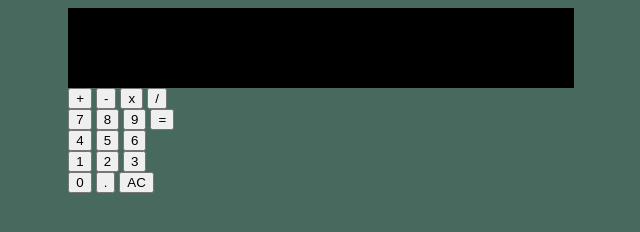
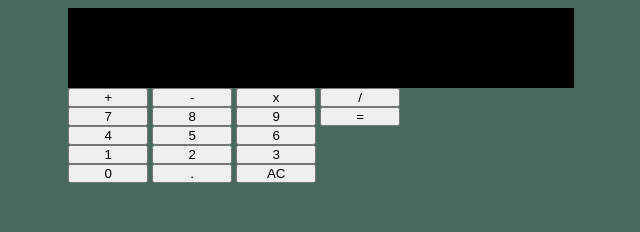
Before and after one commit to Kewtiecat/exo_js, a plain HTML site: page index.html in a window 1280 px wide. Shown: the whole page, without its empty margins (319-959 px from the left). Drawn offline with Linux system fonts and the light colour scheme.

Commit message:
mise en forme

```diff
--- a/css/index.css
+++ b/css/index.css
@@ -16,3 +16,10 @@ body
     width: 100%;
     border: none;
 }
+
+.nmbr
+{
+    margin: 0;
+    padding: 0;
+    width: 5rem;
+}
--- a/index.html
+++ b/index.html
@@ -13,27 +13,27 @@
             <button class="result">0</button>
         </div>
 
-        <div class="ope__btn">
-            <button class="ope">+</button>
-            <button class="ope">-</button>
-            <button class="ope">x</button>
-            <button class="ope">/</button>
+        <div class="btn ope__btn">
+            <button class="nmbr ope">+</button>
+            <button class="nmbr ope">-</button>
+            <button class="nmbr ope">x</button>
+            <button class="nmbr ope">/</button>
         </div>
 
-        <div class="line1__btn">
+        <div class="btn line1__btn">
             <button class="nmbr">7</button>
             <button class="nmbr">8</button>
             <button class="nmbr">9</button>
-            <button class="nmbr">=</button>
+            <button class="egal nmbr">=</button>
         </div>
 
-        <div class="line2__btn">
+        <div class="btn line2__btn">
             <button class="nmbr">4</button>
             <button class="nmbr">5</button>
             <button class="nmbr">6</button>
         </div>
 
-        <div class="line3__btn">
+        <div class="btn line3__btn">
             <button class="nmbr">1</button>
             <button class="nmbr">2</button>
             <button class="nmbr">3</button>
```
